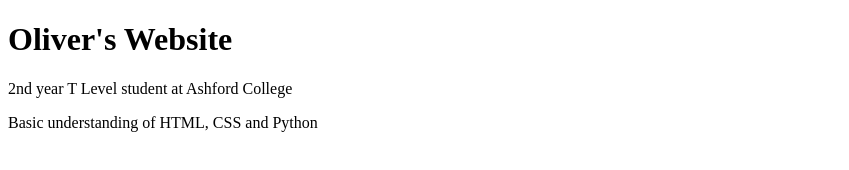
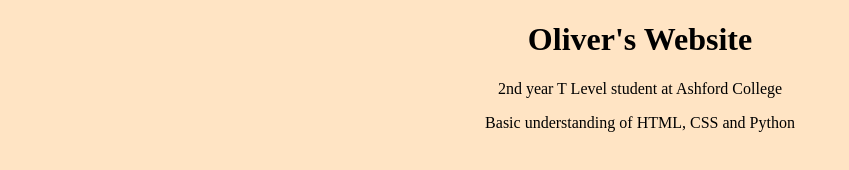
Before and after one commit to Orsta64/Orsta64.github.io, a plain HTML site: page index.html in a window 1280 px wide. Shown: the whole page, without its empty margins (0-849 px from the left). Drawn offline with Linux system fonts and the light colour scheme.

Commit message:
Stylesheet is now linked Changed the background color to bisque. Centered the h1 and p tags.

```diff
--- a/index.html
+++ b/index.html
@@ -3,7 +3,7 @@
 <head>
     <meta charset="UTF-8">
     <meta name="viewport" content="width=device-width, initial-scale=1.0">
-    <link rel="stylesheet=styles.CSS">
+    <link  rel="stylesheet" href="styles.css">
     <title>Document</title>
 </head>
 <body>
--- a/styles.css
+++ b/styles.css
@@ -0,0 +1,13 @@
+body{
+    background-color: bisque;
+}
+
+h1{
+    text-decoration: bold;
+    text-align: center;
+
+}
+
+p{
+    text-align: center
+}
```
Also changed, not shown: 1 other file.
